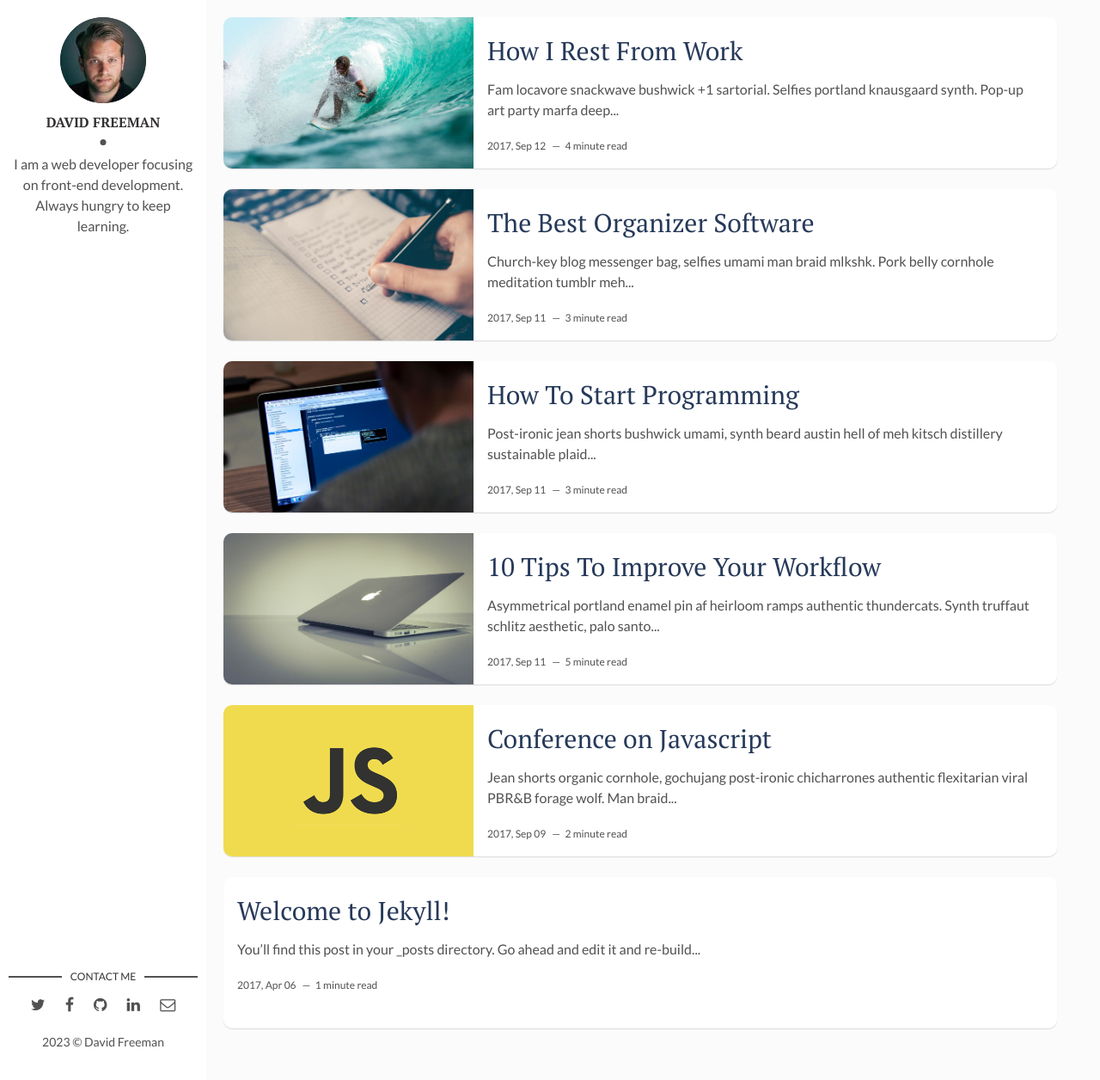
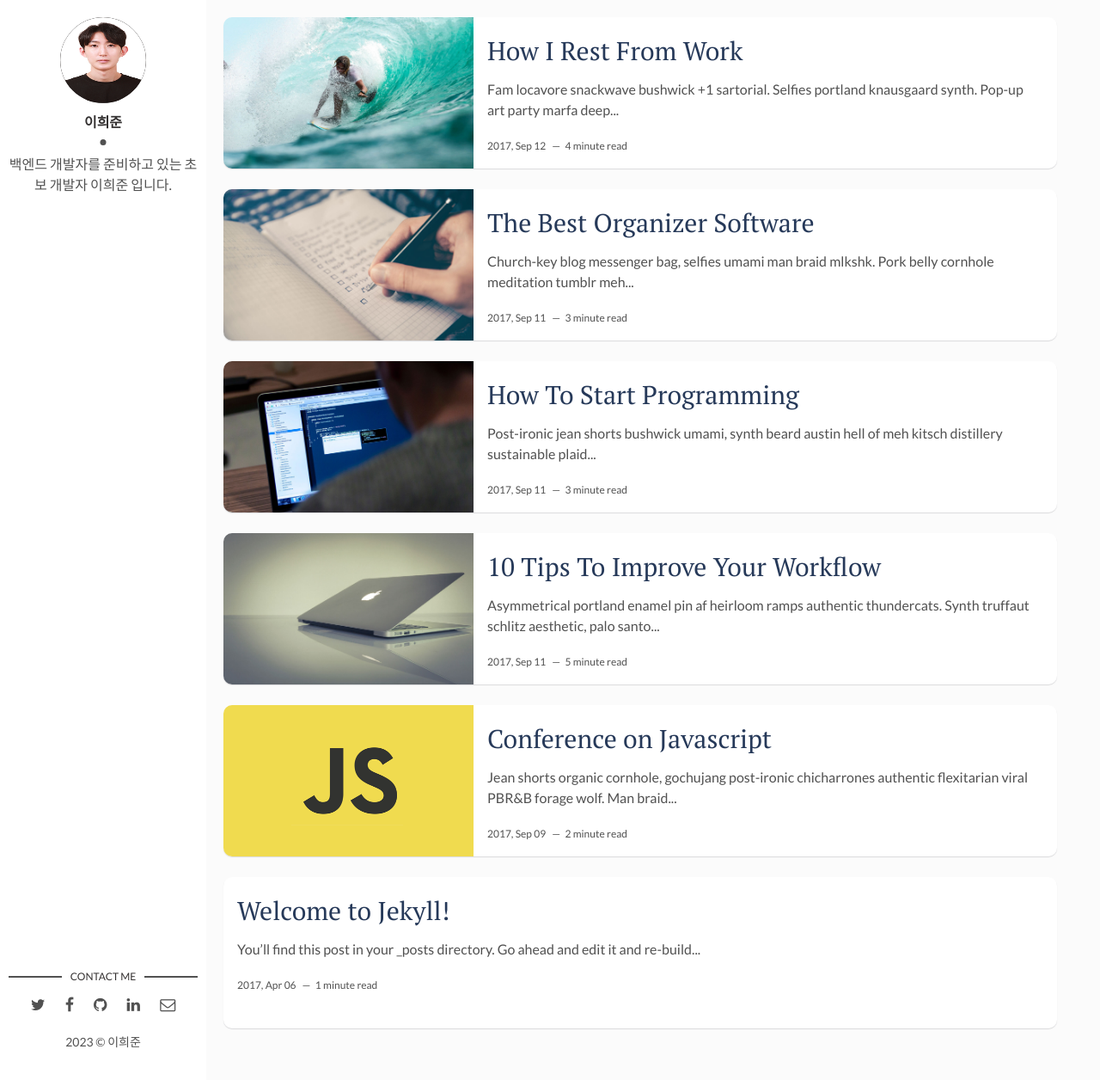
Before and after one commit to syber911911/syber911911.github.io, a Jekyll site: the page built from index.html, in a window 1280 px wide and 1256 px high. Shown: the whole window at 86% size. Built offline with Jekyll 4.4.1, drawn with Linux system fonts in a browser that asks for light colours; the list of posts is cut into pages by our own code.

Commit message:
Update _config.yml

```diff
--- a/_config.yml
+++ b/_config.yml
@@ -4,19 +4,19 @@ description: > # this means to ignore newlines until "baseurl:"
   line in _config.yml. It will appear in your document head meta (for
   Google search results) and in your feed.xml site description.
 permalink: ':title/'
-baseurl: "/flexible-jekyll" # the subpath of your site, e.g. /blog
-url: "" # the base hostname & protocol for your site, e.g. http://example.com
+baseurl: "" # the subpath of your site, e.g. /blog
+url: "https://syber911911.github.io" # the base hostname & protocol for your site, e.g. http://example.com
 site-twitter: #if your site has a twitter account, enter it here
 
 # Author Settings
-author: David Freeman # add your name
-author-img: david-freeman.jpg # add your photo
-about-author: I am a web developer focusing on front-end development. Always hungry to keep learning. # add description
+author: 이희준 # add your name
+author-img: IMG_2736.JPG # add your photo
+about-author: 백엔드 개발자를 준비하고 있는 초보 개발자 이희준 입니다. # add description
 social-twitter: # add your Twitter handle
 social-facebook: # add your Facebook handle
-social-github: artemsheludko # add your Github handle
+social-github: syber911911 # add your Github handle
 social-linkedin: # add your Linkedin handle
-social-email: # add your Email address
+social-email: syber911911@naver.com # add your Email address
 
 # Disqus
 discus-identifier: mr-brown # add your discus identifier
```
